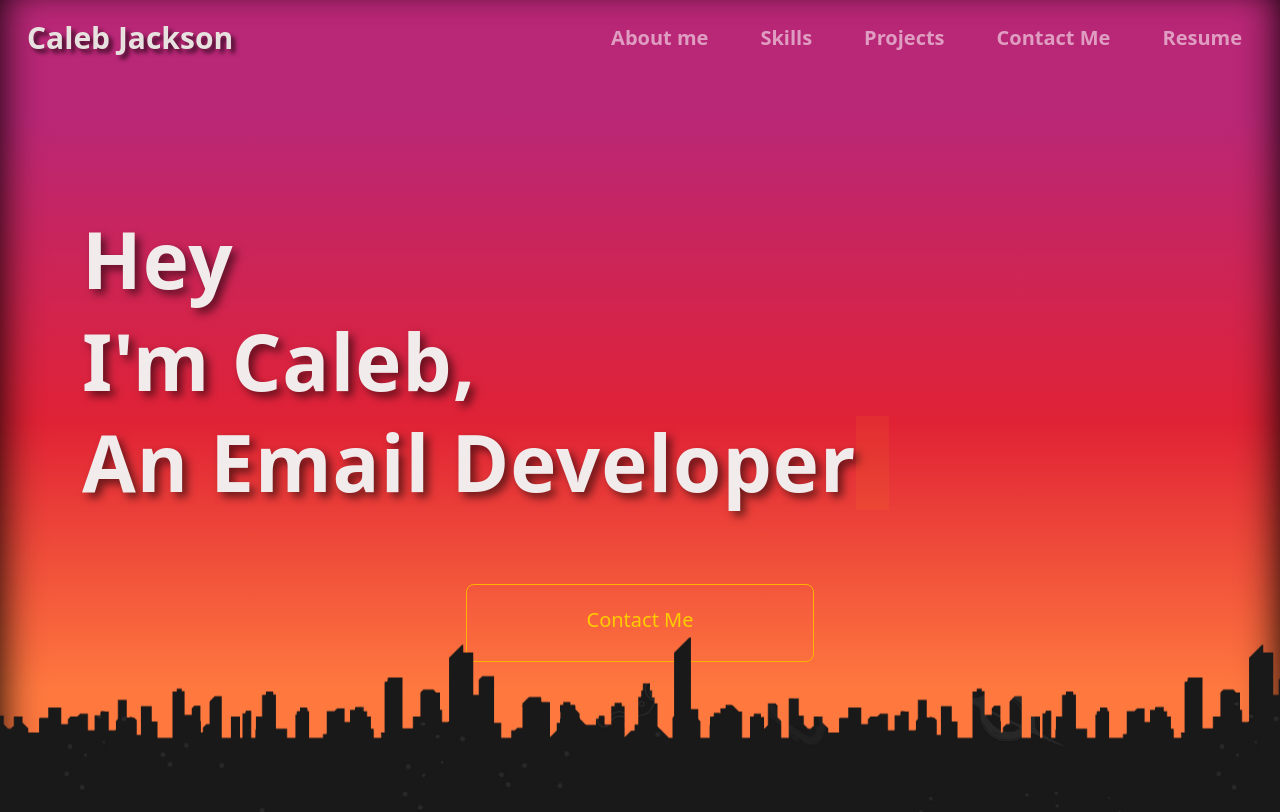
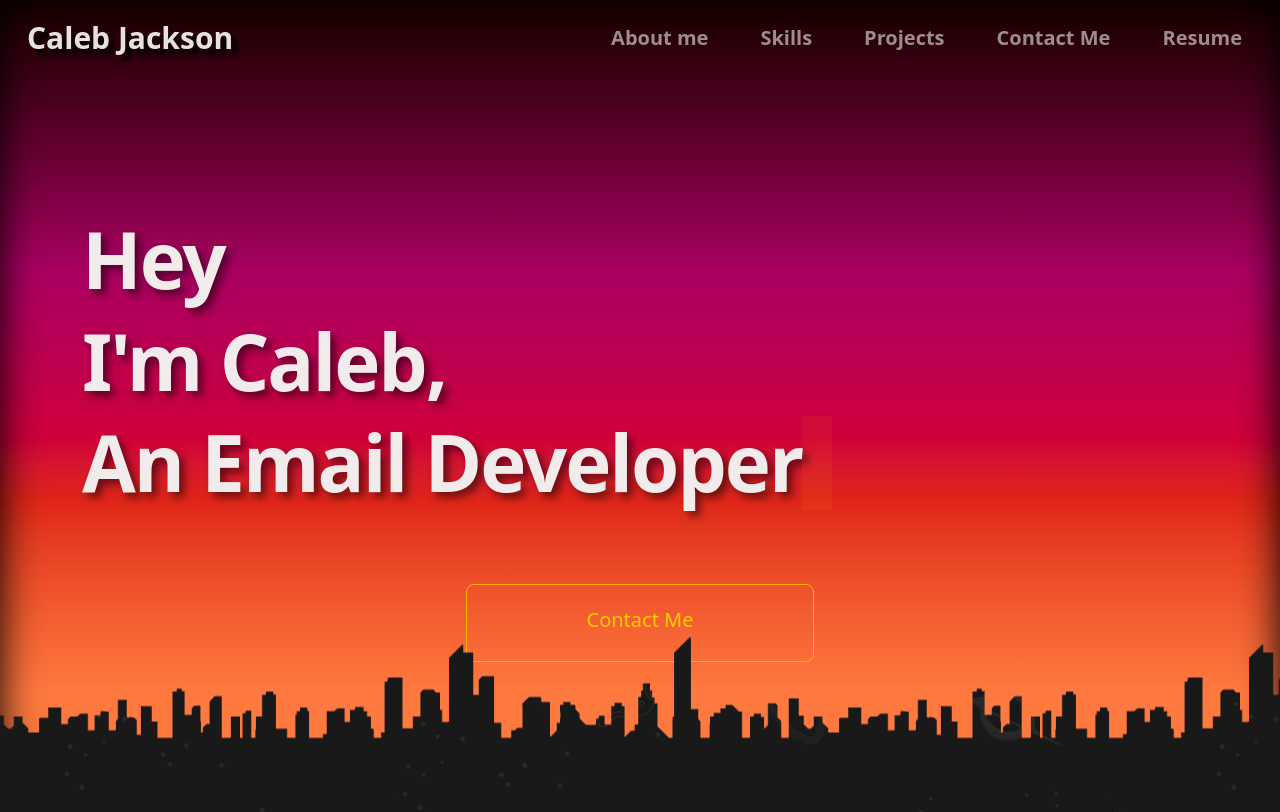
Before and after one commit to jalebkackson/HTML-Email-Portfolio, a Node server app: page / in a window 1280 px wide. Shown: the top 812 px of the page. Run offline with Node 20, Linux system fonts and the light colour scheme; some libraries are stand-ins or nearby versions.

Commit message:
changed hero gradient darker

```diff
--- a/public/style.css
+++ b/public/style.css
@@ -22,7 +22,7 @@ a.navbar-brand {
   font-weight: 700;
   color: rgb(231, 226, 224);
   padding-bottom: 10px;
-  text-shadow: 4px 4px 4px rgba(0, 0, 0, 0.62);
+  text-shadow: 6px 6px 4px rgb(0, 0, 0);
 }
 a.navbar-brand:hover {
   pointer-events: none;
@@ -47,9 +47,10 @@ nav .navbar-nav li a {
 .hero-section {
   background: linear-gradient(
         180deg,
-        rgb(185, 39, 119) 15%,
-        rgb(224, 34, 53) 55%,
-        rgb(255, 121, 63) 90%
+        oklch(5% 0.193 352) 0%,
+        oklch(44% 0.25 352) 35%,
+        oklch(58% 0.22 29.5) 65%,
+        oklch(72.46% 0.178 42.3) 90%
       )
       no-repeat center center fixed,
     rgba(0, 0, 0, 0.675);
@@ -72,9 +73,9 @@ nav .navbar-nav li a {
   text-shadow: 5px 5px 8px rgba(0, 0, 0, 0.54);
 }
 .typedMessage h1 {
-  font-weight: 800 !important;
+  font-weight: 900 !important;
   margin-right: auto;
-  letter-spacing: 1px;
+  letter-spacing: -2px;
 }
 
 @media (min-width: 900px) {
```
